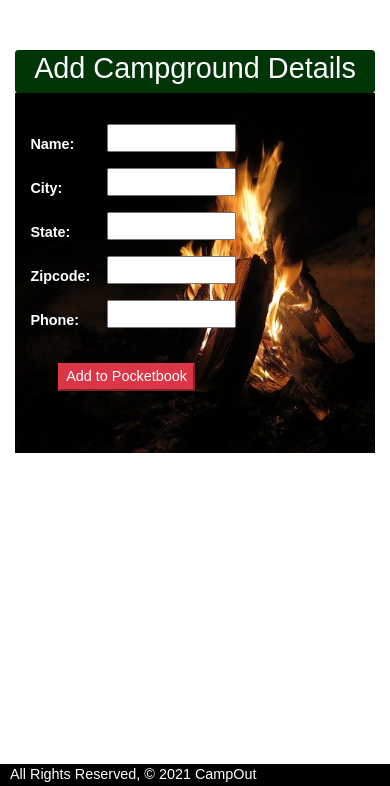
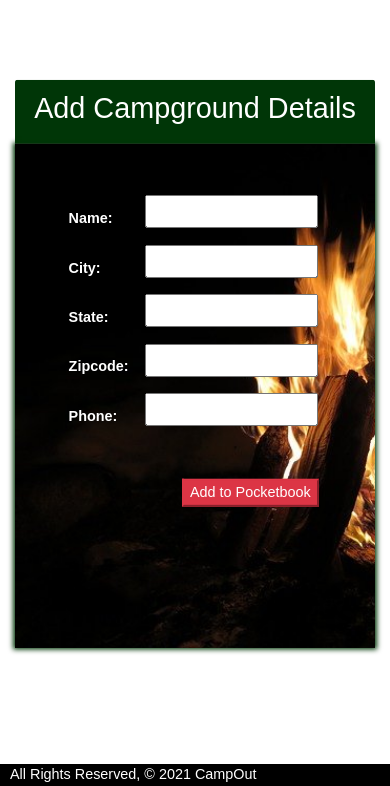
Before and after one commit to joneill129/CampOut, a Django app: page /campgrounds/create in a window 390 px wide. Shown: the part 58-844 px from the top of the page. Run offline with Django 3.2, Linux system fonts and the light colour scheme; the visitor is signed in with stand-in values (Sample User, id 1).

Commit message:
clean up styles on add campground

```diff
--- a/main_app/static/css/style.css
+++ b/main_app/static/css/style.css
@@ -19,12 +19,16 @@ html {
 }
 
 body {
-    font-family: 'Noto Sans JP', sans-serif;
+  font-family: "Noto Sans JP", sans-serif;
   height: 100vh;
 }
 
 .container {
-    margin-top: 20px;
+  position: absolute;
+  top: 50%;
+  left: 50%;
+  margin-right: -50%;
+  transform: translate(-50%, -50%);
 }
 
 /* landing/Search page */
@@ -35,7 +39,7 @@ html {
   align-items: center;
   align-content: center;
   background-color: rgb(0, 54, 7);
-    min-height: 50vh;
+  min-height: 55vh;
   color: white;
   flex: 0 0 auto;
   margin-bottom: 20px;
@@ -51,7 +55,6 @@ html {
   height: 2rem;
 }
 
-
 .campsite-container {
   display: grid;
   align-items: center;
@@ -59,6 +62,7 @@ html {
   gap: 3rem;
   margin: auto;
   word-wrap: break-word;
+  padding-bottom: 5rem;
 }
 
 #search {
@@ -66,8 +70,7 @@ html {
   justify-content: center;
   width: 100%;
   flex: 0 0 auto;
-   box-shadow: 0 0 5px 2px  rgb(0, 54, 7);
-
+  box-shadow: 0 0 5px 2px rgb(0, 54, 7);
 }
 
 #search-body {
@@ -151,7 +154,6 @@ p.no-adventures {
   margin-top: 20px;
   margin-bottom: 20px;
   height: 8rem;
-
 }
 
 input#id_reservation_link {
@@ -188,7 +190,7 @@ input#id_startdate {
 }
 
 #trip-table {
-     background-color: rgb(0, 54, 7);;
+  background-color: rgb(0, 54, 7);
 }
 
 .tent {
@@ -227,60 +229,64 @@ input#id_startdate {
 
 /* Add Campground Page */
 #add-campground-header {
-     margin-top: 50px;
+  text-align: center;
   background-color: rgb(0, 54, 7);
   color: white;
-
 }
 
 #add-campground-body {
-     padding-left: 17rem;
+  display: flex;
+  justify-content: center;
+  align-content: center;
   background: url("images/flames.jpg") no-repeat;
   background-size: cover;
-     color:white;
-     height: 25rem;
-     padding-top: 30px;
+  color: white;
+  height: 35rem;
+  padding-top: 50px;
+  box-shadow: 0 0 5px 2px rgb(0, 54, 7);
 }
 
 input#id_name {
-     width: 20rem;
+  width: 30rem;
+  margin-bottom: 2rem;
+  margin-left: 1rem;
+  font-size: 18px;
+}
+input#id_city {
+  width: 30rem;
+  margin-bottom: 2rem;
+  margin-left: 1rem;
+  font-size: 18px;
+}
+input#id_state {
+  width: 30rem;
+  margin-bottom: 2rem;
+  margin-left: 1rem;
+  font-size: 18px;
+}
+input#id_address {
+  width: 30rem;
+  margin-bottom: 2rem;
+  margin-left: 1rem;
+  font-size: 18px;
+}
+input#id_zipcode {
+  width: 30rem;
+  margin-bottom: 2rem;
+  margin-left: 1rem;
+  font-size: 18px;
+}
+input#id_phone {
+  width: 30rem;
   margin-bottom: 1rem;
   margin-left: 1rem;
- }
- input#id_city {
-    width: 20rem;
-    margin-bottom: 1rem;
-    margin-left: 1rem;
-}
-input#id_state {
-    width: 20rem;
-    margin-bottom: 1rem;
-    margin-left: 1rem;
-}
-input#id_address{
-    width: 20rem;
-    margin-bottom: 1rem;
-    margin-left: 1rem;
-}
-input#id_zipcode {
-    width: 20rem;
-    margin-bottom: 1rem;
-    margin-left: 1rem;
-}
-input#id_directions {
-    width: 20rem;
-    margin-bottom: 1rem;
-    margin-left: 1rem;
-}
-input#id_phone {
-    width: 20rem;
-    margin-bottom: 1rem;
-    margin-left: 1rem;
+  font-size: 18px;
 }
 
-#add-submit-btn {
+.add-submit-btn {
+  display: flex;
+  justify-content: flex-end;
   margin-top: 18px;
-    margin-left: 2rem;
 }
 
 /* Edit Trip Details Page*/
@@ -308,7 +314,6 @@ input#id_phone {
   justify-content: flex-end;
   align-items: left;
   margin-top: 4rem;
-
 }
 
 #edit-body {
@@ -345,105 +350,6 @@ input#id_reservation_link {
 }
 
 
-@media only screen and (max-width: 400px) {
-    .campsite-container {
-      grid-template-columns: 1fr;
-    }
-    .pocketbook-container {
-        grid-template-columns: 1fr;
-    }
-    .add-trip-container {
-        height: 15rem;
-    }
-    #add-campground-body {
-        background-color: black;
-        color:white;
-        padding-left: 1rem;
-    }
-
-    img#filler-img {
-        width: 24rem;
-    }
-
-    input#id_name {
-        width: 9rem;
-        margin-bottom: 1rem;
-    }
-    input#id_city {
-       width: 9rem;
-       margin-bottom: 1rem;
-   }
-   input#id_state {
-       width: 9rem;
-       margin-bottom: 1rem;
-   }
-   input#id_address{
-       width: 9rem;
-       margin-bottom: 1rem;
-       margin-left: 1rem;
-   }
-   input#id_zipcode {
-       width: 9rem;
-       margin-bottom: 1rem;
-   }
-   input#id_directions {
-       width: 9rem;
-       margin-bottom: 1rem;
-   }
-   input#id_phone {
-       width: 9rem;
-       margin-bottom: 1rem;
-   }
-   #add-submit-btn {
-    margin-top: 20px;
-    margin-left: 2rem;
-}
-.edit-header {
-    background-color: #0275d8;
-    color: white;
-    display: flex;
-    justify-content: center;
-    align-items: center;
-    width: 330px;
-}
-input#id_startdate {
-    width: 6rem;
-    margin-bottom: 1rem;
-    margin-left: 0;
-}
-
-input#id_enddate {
-    width: 6rem;
-    margin-bottom: 1rem;
-    margin-left: 0;
-}
-
-input#id_reservation_link {
-    width: 6rem;
-    margin-bottom: 1rem;
-    margin-left: 0;
-}
-div#edit.body.card-body {
-    padding: 0;
-}
-
-label {
-    margin: 0;
-}
-
-div#edit-image.col-md-7 {
-    margin-right: 75px;
-    padding: 0;
-}
-img#filler-img {
-    width: 15rem;
-}
-.photo-container {
-    grid-template-columns: repeat(1, minmax(200px, 1fr));
-    padding-left: 25px;
-}
-
-  }
 
 @media only screen and (max-width: 600px) {
   .campsite-container {
@@ -457,7 +363,7 @@ img#filler-img {
   }
   #add-campground-body {
     background-color: black;
-        color:white;
+    color: white;
     padding-left: 1rem;
   }
 
@@ -466,32 +372,32 @@ img#filler-img {
   }
 
   input#id_name {
-        width: 9rem;
+    width: 12rem;
     margin-bottom: 1rem;
   }
   input#id_city {
-       width: 9rem;
+    width: 12rem;
     margin-bottom: 1rem;
   }
   input#id_state {
-       width: 9rem;
+    width: 12rem;
     margin-bottom: 1rem;
   }
-   input#id_address{
-       width: 9rem;
+  input#id_address {
+    width: 12rem;
     margin-bottom: 1rem;
     margin-left: 1rem;
   }
   input#id_zipcode {
-       width: 9rem;
+    width: 12rem;
     margin-bottom: 1rem;
   }
   input#id_directions {
-       width: 9rem;
+    width: 12rem;
     margin-bottom: 1rem;
   }
   input#id_phone {
-       width: 9rem;
+    width: 12rem;
     margin-bottom: 1rem;
   }
   #add-submit-btn {
@@ -542,7 +448,6 @@ img#filler-img {
     grid-template-columns: repeat(1, minmax(200px, 1fr));
     padding-left: 35px;
   }
-
 }
 
 @media only screen and (max-width: 900px) {
@@ -558,7 +463,6 @@ img#filler-img {
   .pocketbook-container {
     grid-template-columns: 1fr;
   }
-
 }
 
 @media only screen and (max-width: 1050px) {
@@ -574,5 +478,4 @@ img#filler-img {
   .pocketbook-container {
     grid-template-columns: 1fr;
   }
-
 }
--- a/main_app/templates/base.html
+++ b/main_app/templates/base.html
@@ -12,7 +12,7 @@
 </head>
 <body>
     <header>
-        <nav class="navbar navbar-expand-lg navbar-light" style="background-color:black;">
+        <nav class="navbar navbar-expand-lg navbar-light" style="background-color:black; z-index: 100;">
 
             <button class="navbar-toggler navbar-dark" type="button" data-toggle="collapse" data-target="#navbarNavAltMarkup"
                 aria-controls="navbarNavAltMarkup" aria-expanded="false" aria-label="Toggle navigation">
--- a/main_app/templates/main_app/campground_form.html
+++ b/main_app/templates/main_app/campground_form.html
@@ -1,24 +1,25 @@
-{% extends 'base.html' %}
-{% block content %}
-{% load static %}
-<div class="card text-center" id="add-campground-header">
-    {% if object %}
-    <div class="card-header">
+{% extends 'base.html' %} {% block content %} {% load static %}
+<div class="container">
+    <div class="card-header" id="add-campground-header">
+        {% if object %}
         <h2>Edit Campground Details</h2>
         {% else %}
         <h2>Add Campground Details</h2>
         {% endif %}
     </div>
     <div class="card-body" id="add-campground-body">
-        <form action='' method='post'>
+        <form action="" method="post">
             {% csrf_token %}
             <table>
                 {{ form.as_table }}
             </table>
-            <button type="submit" class ="btn-danger btn-md" id="add-submit-btn">Add to Pocketbook</button>
+            <div class="add-submit-btn">
+                <button type="submit" class="btn-danger btn-md" id="add-submit-btn">
+                    Add to Pocketbook
+                </button>
         </form>
     </div>
-  </div>
-
+</div>
+</div>
 
 {% endblock %}
```
Also changed, not shown: main_app/templates/campgrounds/detail.html (+9 -4 lines). Lines whose indentation alone changed are shown as unchanged.
